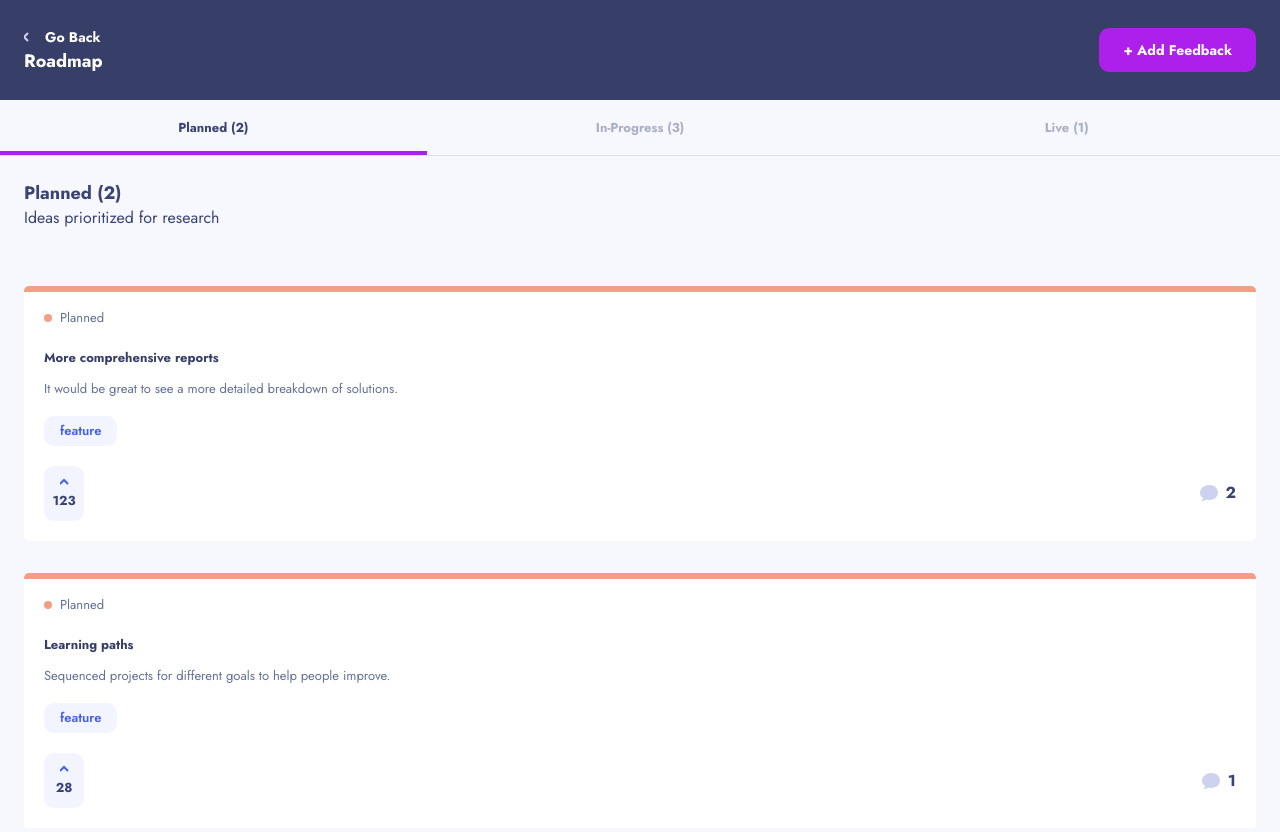
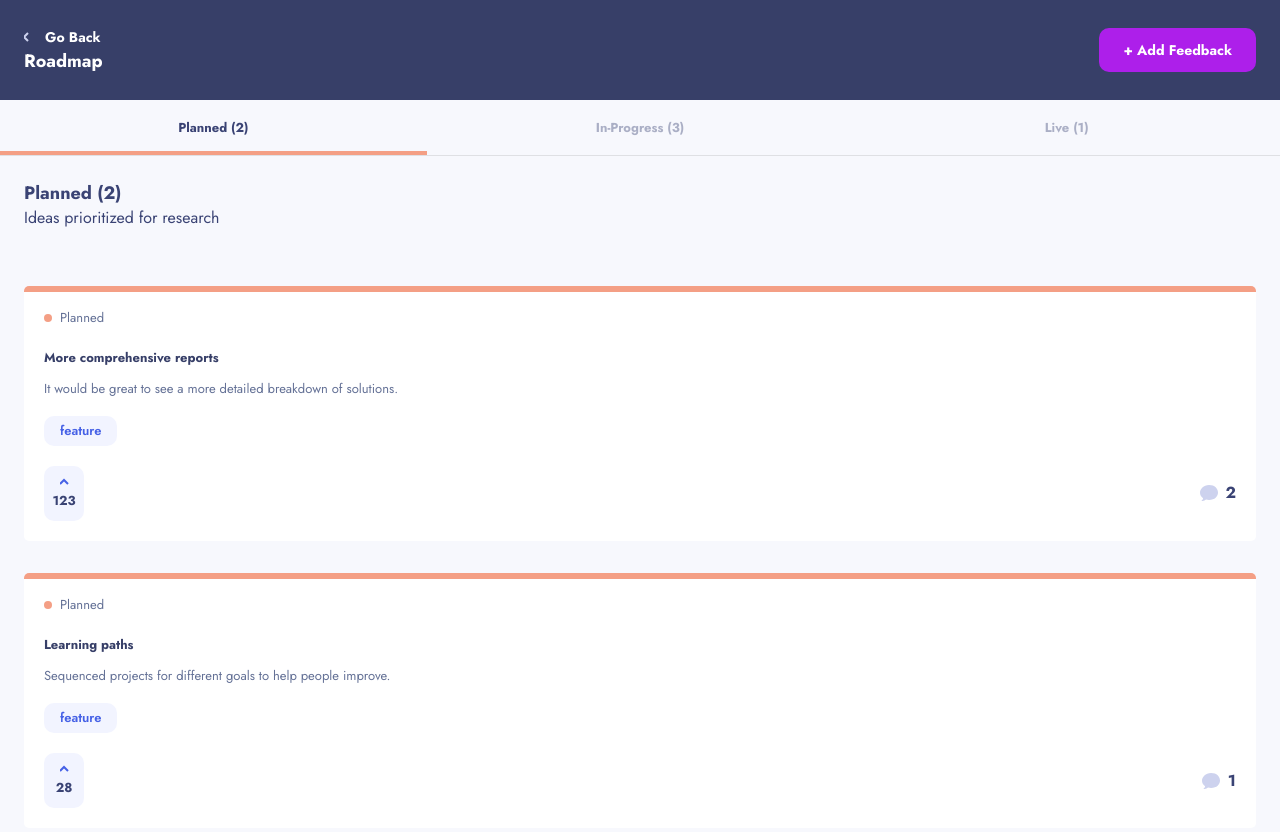
Before and after one commit to omonteon/product-feedback-app, a React (Vite) app: page /roadmap in a window 1280 px wide. Shown: the top 832 px of the page. Built offline with nearby package versions, Linux system fonts and the light colour scheme.

Commit message:
feat: make roadmap tabs border bottom match status color

```diff
--- a/src/pages/Roadmap/Roadmap.tsx
+++ b/src/pages/Roadmap/Roadmap.tsx
@@ -44,26 +44,26 @@ function RoadmapContent({ data }: { data: HomeDataTuple }) {
       description: "Ideas prioritized for research",
       count: plannedFeedback.length,
       feedbackList: plannedFeedback,
-      statusColor: "var(--accent-orange)",
+      status: "planned",
     },
     {
       title: "In-Progress",
       description: "Currently being developed",
       count: inProgressFeedback.length,
       feedbackList: inProgressFeedback,
-      statusColor: "var(--primary-purple)",
+      status: "in-progress",
     },
     {
       title: "Live",
       description: "Released features",
       count: liveFeedback.length,
       feedbackList: liveFeedback,
-      statusColor: "var(--accent-blue)",
+      status: "live",
     },
   ];
 
   return (
-    <div className={`${styles.container}`}>
+    <div className={styles.container}>
       <RoadmapHeader />
       <main className={styles.main}>
         <Tabs
@@ -72,7 +72,10 @@ function RoadmapContent({ data }: { data: HomeDataTuple }) {
         >
           <TabList className={styles.tabList}>
             {tabs.map((tab) => (
-              <Tab key={tab.title}>
+              <Tab
+                key={tab.title}
+                className={`${styles.tab} ${styles[tab.status]}`}
+              >
                 {tab.title} ({tab.count})
               </Tab>
             ))}
--- a/src/pages/Roadmap/roadmap.module.css
+++ b/src/pages/Roadmap/roadmap.module.css
@@ -5,10 +5,10 @@
   padding: 0;
   height: 56px;
   margin: 0;
-  border-bottom: 1px solid rgb(151, 151, 151, 0.25); /* TODO: Create a variable for this color */
+  border-bottom: 1px solid rgba(151, 151, 151, 0.25);
 }
 
-.tabList > li {
+.tab {
   height: 100%;
   display: flex;
   align-items: center;
@@ -22,9 +22,20 @@
   opacity: 0.4;
 }
 
-li.selectedTab {
+.selectedTab {
   opacity: 1;
-  box-shadow: 0px -4px 0px 0px inset var(--primary-purple);
+}
+
+.selectedTab.planned {
+  box-shadow: 0px -4px 0px 0px var(--accent-orange) inset;
+}
+
+.selectedTab.in-progress {
+  box-shadow: 0px -4px 0px 0px var(--primary-purple) inset;
+}
+
+.selectedTab.live {
+  box-shadow: 0px -4px 0px 0px var(--accent-blue) inset;
 }
 
 .tabPanel {
```
